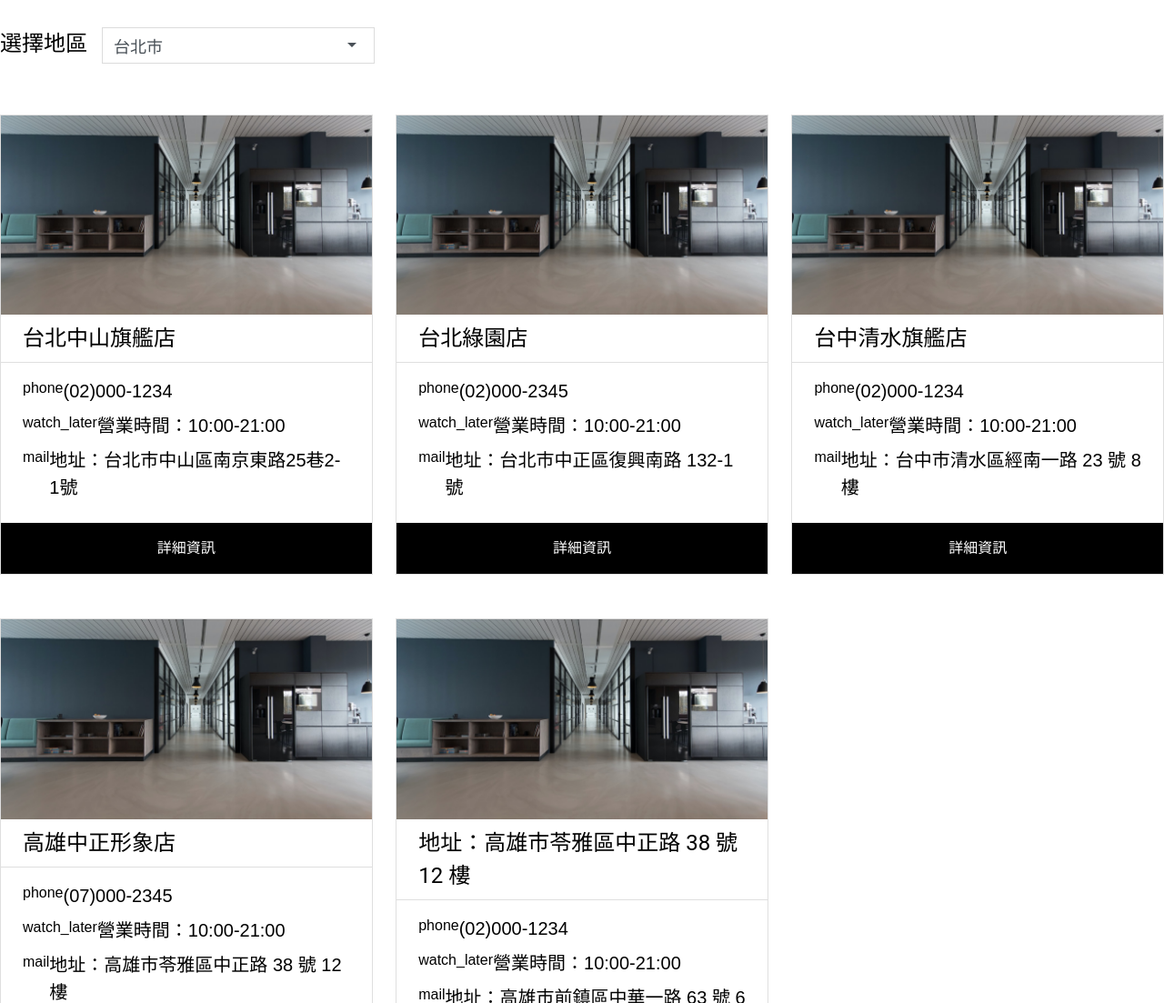
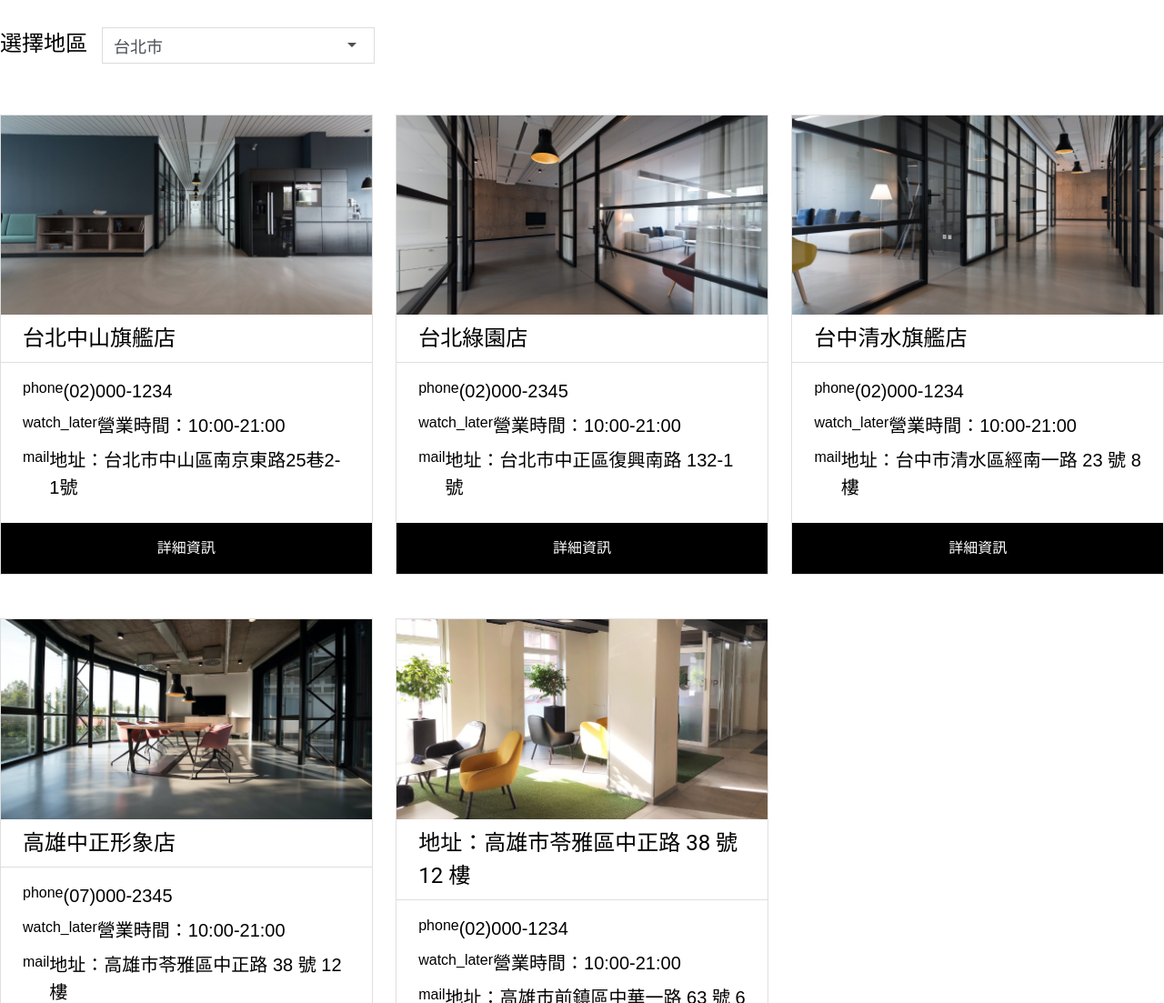
Before and after one commit to dizzydog-rgb/week4_glasses_website_vite, a website built with Vite: page pages/store.html in a window 1280 px wide. Shown: the part 171-1274 px from the top of the page at 91% size. Built offline with nearby package versions, Linux system fonts and the light colour scheme.

Commit message:
completed

```diff
--- a/pages/store.html
+++ b/pages/store.html
@@ -47,7 +47,7 @@
       <div class="detail-info">詳細資訊</div>
     </li>
     <li>
-      <img src="/assets/images/store-1.png" alt="store-1">
+      <img src="/assets/images/store-2.png" alt="store-2">
       <h3>台北綠園店</h3>
       <div class="store-content">
         <div class="d-flex-start tel">
@@ -71,7 +71,7 @@
       <div class="detail-info">詳細資訊</div>
     </li>
     <li>
-      <img src="/assets/images/store-1.png" alt="store-1">
+      <img src="/assets/images/store-3.png" alt="store-3">
       <h3>台中清水旗艦店</h3>
       <div class="store-content">
         <div class="d-flex-start tel">
@@ -95,7 +95,7 @@
       <div class="detail-info">詳細資訊</div>
     </li>
     <li>
-      <img src="/assets/images/store-1.png" alt="store-1">
+      <img src="/assets/images/store-4.png" alt="store-4">
       <h3>高雄中正形象店</h3>
       <div class="store-content">
         <div class="d-flex-start tel">
@@ -119,7 +119,7 @@
       <div class="detail-info">詳細資訊</div>
     </li>
     <li>
-      <img src="/assets/images/store-1.png" alt="store-1">
+      <img src="/assets/images/store-5.png" alt="store-5">
       <h3>地址：高雄市苓雅區中正路 38 號 12 樓</h3>
       <div class="store-content">
         <div class="d-flex-start tel">
```
